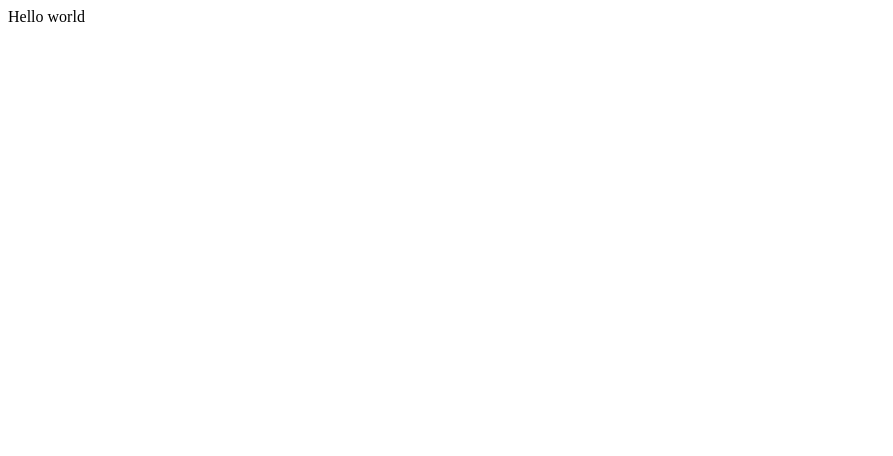
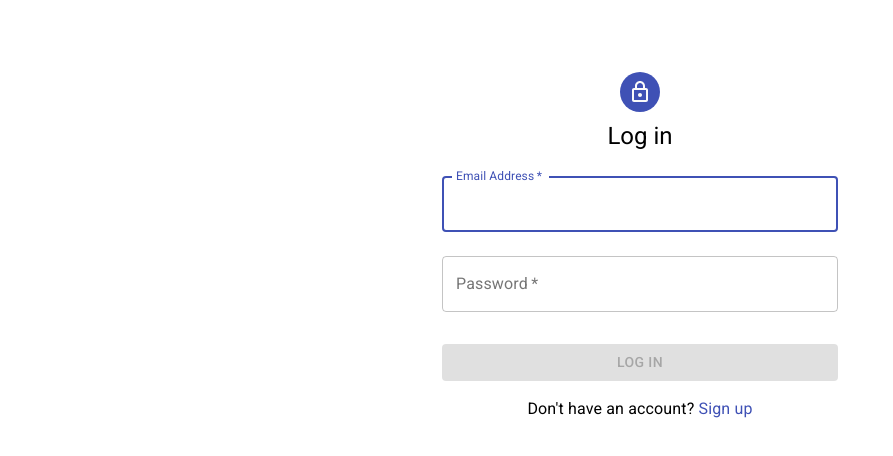
Before and after one commit to ssaha22/student-calendar, a React (Create React App) app in the folder client/: page /login in a window 1280 px wide. Shown: the top 456 px of the page, without its empty margins (0-893 px from the left). Built offline with nearby package versions, Linux system fonts and the light colour scheme.

Commit message:
Create login page

```diff
--- a/client/package.json
+++ b/client/package.json
@@ -3,7 +3,10 @@
   "version": "0.1.0",
   "private": true,
   "dependencies": {
+    "@material-ui/core": "^4.12.3",
+    "@material-ui/icons": "^4.11.2",
     "@reduxjs/toolkit": "^1.6.1",
+    "axios": "^0.21.1",
     "react": "^17.0.2",
     "react-dom": "^17.0.2",
     "react-redux": "^7.2.4",
--- a/client/public/index.html
+++ b/client/public/index.html
@@ -24,6 +24,7 @@
       work correctly both with client-side routing and a non-root public URL.
       Learn how to configure a non-root public URL by running `npm run build`.
     -->
+    <link rel="stylesheet" href="https://fonts.googleapis.com/css?family=Roboto:300,400,500,700&display=swap" />
     <title>React App</title>
   </head>
   <body>
--- a/client/src/components/LoginPage.js
+++ b/client/src/components/LoginPage.js
@@ -1,7 +1,136 @@
-import React from "react";
+import React, { useState } from "react";
+import axios from "axios";
+import { useDispatch } from "react-redux";
+import { login } from "../redux/userSlice";
+import { useHistory } from "react-router-dom";
+import {
+  Avatar,
+  Button,
+  TextField,
+  Link,
+  Grid,
+  Typography,
+  Container,
+} from "@material-ui/core";
+import LockOutlinedIcon from "@material-ui/icons/LockOutlined";
+import { makeStyles } from "@material-ui/core/styles";
+
+const useStyles = makeStyles((theme) => ({
+  paper: {
+    marginTop: theme.spacing(8),
+    display: "flex",
+    flexDirection: "column",
+    alignItems: "center",
+  },
+  avatar: {
+    margin: theme.spacing(1),
+    backgroundColor: theme.palette.primary.main,
+  },
+  form: {
+    width: "100%",
+    marginTop: theme.spacing(1),
+  },
+  submit: {
+    margin: theme.spacing(3, 0, 2),
+  },
+  errorMessage: {
+    color: "red",
+    textAlign: "center",
+  },
+}));
 
 function LoginPage() {
-  return <div>Hello world</div>;
+  const classes = useStyles();
+  const dispatch = useDispatch();
+  const history = useHistory();
+  const [user, setUser] = useState({ email: "", password: "" });
+  const [error, setError] = useState("");
+
+  function handleChange(e) {
+    const { name, value } = e.target;
+    setUser((prevUser) => ({ ...prevUser, [name]: value }));
+  }
+
+  async function handleLogin(e) {
+    e.preventDefault();
+    try {
+      const res = await axios.post(
+        `${process.env.REACT_APP_API_URL}/login`,
+        user
+      );
+      dispatch(login(res.data));
+      history.push("/schedule");
+    } catch (err) {
+      if (
+        err.response &&
+        (err.response.status === 400 || err.response.status === 404)
+      ) {
+        setError("Incorrect email address or password");
+      } else {
+        setError("Error logging in");
+      }
+    }
+  }
+
+  return (
+    <Container component="main" maxWidth="xs">
+      <div className={classes.paper}>
+        <Avatar className={classes.avatar}>
+          <LockOutlinedIcon />
+        </Avatar>
+        <Typography component="h1" variant="h5">
+          Log in
+        </Typography>
+        <form className={classes.form} onSubmit={handleLogin} noValidate>
+          <TextField
+            variant="outlined"
+            margin="normal"
+            required
+            fullWidth
+            id="email"
+            label="Email Address"
+            name="email"
+            autoComplete="email"
+            autoFocus
+            value={user.email}
+            onChange={handleChange}
+          />
+          <TextField
+            variant="outlined"
+            margin="normal"
+            required
+            fullWidth
+            name="password"
+            label="Password"
+            type="password"
+            id="password"
+            autoComplete="current-password"
+            value={user.password}
+            onChange={handleChange}
+          />
+          <Typography className={classes.errorMessage}>{error}</Typography>
+          <Button
+            type="submit"
+            fullWidth
+            variant="contained"
+            color="primary"
+            className={classes.submit}
+            disabled={!user.email || !user.password}
+          >
+            Log In
+          </Button>
+          <Grid justifyContent="center" container>
+            <Grid item>
+              <Typography>
+                Don't have an account?&nbsp;
+                <Link href="/signup">Sign up</Link>
+              </Typography>
+            </Grid>
+          </Grid>
+        </form>
+      </div>
+    </Container>
+  );
 }
 
 export default LoginPage;
```
Also changed, not shown: 1 other file (tests, documents, lock files or other folders).
